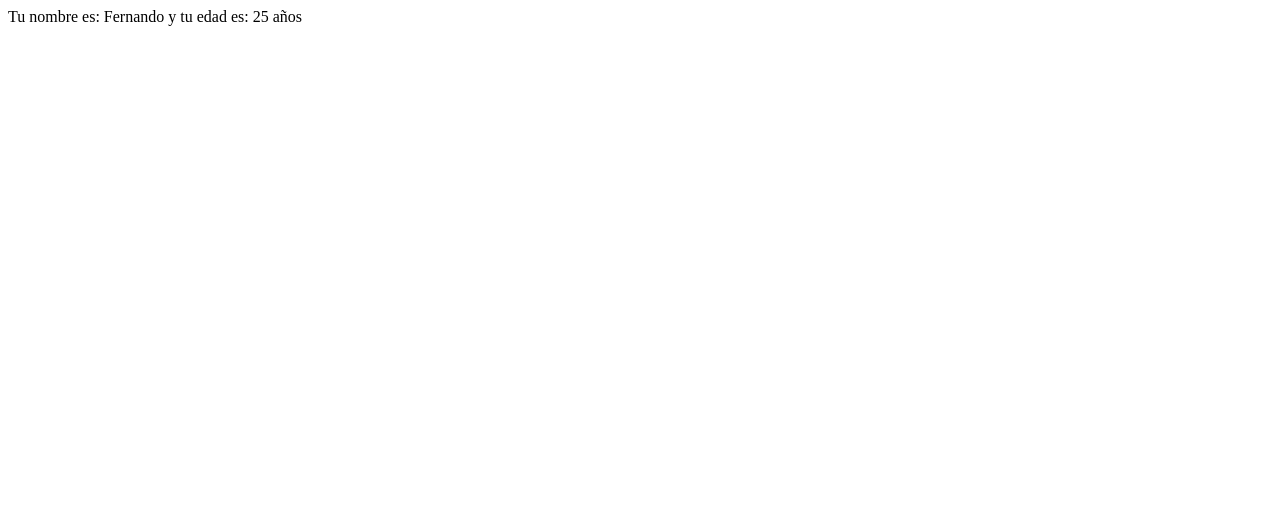
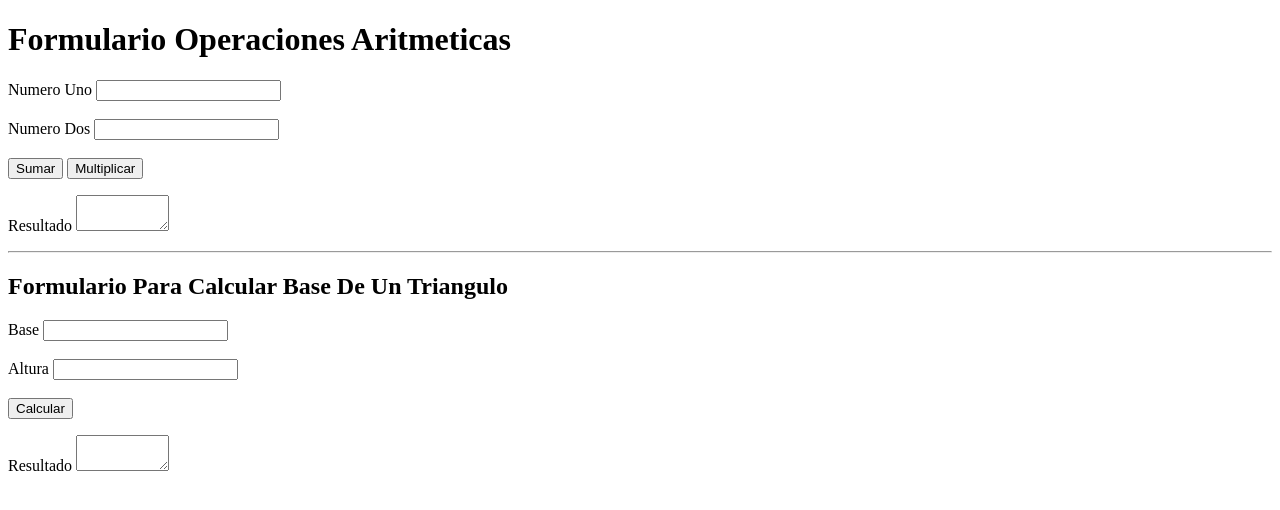
Before and after one commit to Julian-Heredia/examplejs, a plain HTML site: page exampleOne/index.html in a window 1280 px wide. Drawn offline with Linux system fonts and the light colour scheme.

Commit message:
add OperArit file

```diff
--- a/exampleOne/index.html
+++ b/exampleOne/index.html
@@ -3,12 +3,56 @@
 <head>
     <meta charset="UTF-8">
     <meta name="viewport" content="width=device-width, initial-scale=1.0">
-    <title>Variables</title>
-    <script src="js/variables.js"></script>
+    <!-- <title>Variables</title> -->
+    <title>Operacion Aritmeticas</title>
+    <!-- <script src="js/variables.js"></script> -->
+    <script src="js/operArit.js"></script>
 </head>
 <body>
-
-
-
+    <h1>Formulario Operaciones Aritmeticas</h1>
+    <form>
+        <label for="nUno">Numero Uno</label>
+        <input type="text" name="nUno" id="nUno">
+        <br><br>
+        <label for="nDos">Numero Dos</label>
+        <input type="text" name="nDos" id="nDos">
+        <br><br>
+        <button type="button" onclick="sumar()">Sumar</button>
+        <button type="button" onclick="multiplicar()">Multiplicar</button>
+        <p>
+            Resultado
+            <textarea id="resulOperacion" cols="9" rows="2"></textarea>
+        </p>
+    </form>
+    <hr>
+    <h2>Formulario Para Calcular Base De Un Triangulo</h2>
+    <form>
+        <label for="Base">Base</label>
+        <input type="text" name="Base" id="Base">
+        <br><br>
+        <label for="Altura">Altura</label>
+        <input type="text" name="Altura" id="Altura">
+        <br><br>
+        <button type="button" onclick="calcular_Area_Triangulo()">Calcular</button>
+        <p>
+            Resultado
+            <textarea id="resulOperacionT" cols="9" rows="2"></textarea>
+        </p>
+    </form>
+    <!-- <hr>
+    <h2>Formulario Para Calcular Base De Un Circulo</h2>
+    <form>
+        <label for="Base">Base</label>
+        <input type="text" name="Base" id="Base">
+        <br><br>
+        <label for="Altura">Altura</label>
+        <input type="text" name="Altura" id="Altura">
+        <br><br>
+        <button type="button" onclick="sumar()">Calcular</button>
+        <p>
+            Resultado
+            <textarea id="resulOperacionT" cols="9" rows="2"></textarea>
+        </p>
+    </form> -->
 </body>
 </html>
--- /dev/null
+++ b/exampleOne/js/operArit.js
@@ -0,0 +1,38 @@
+function sumar()
+{
+//Recibir los datos
+let numeroU = parseInt(document.getElementById("nUno").value);
+let numeroD = parseInt(document.getElementById("nDos").value);
+
+//Procesar los datos
+let resultado =  parseInt(numeroU + numeroD);
+
+//Entregar los resultados
+document.getElementById("resulOperacion").innerHTML = resultado;
+}
+function multiplicar()
+{
+//Recibir los datos
+let numeroU = parseInt(document.getElementById("nUno").value);
+let numeroD = parseInt(document.getElementById("nDos").value);
+
+//Procesar los datos
+let resultado =  parseInt(numeroU * numeroD);
+
+//Entregar los resultados
+document.getElementById("resulOperacion").innerHTML = resultado;
+}
+
+
+// function calcular_Area_Triangulo()
+// {
+// //Recibir los datos
+// let BBase = parseInt(document.getElementById("Base").value);
+// let AAltura = parseInt(document.getElementById("Altura").value);
+
+// //Procesar los datos
+// let resultado =  parseInt(BBase * AAltura) / 2;
+
+// //Entregar los resultados
+// document.getElementById("resulOperacionT").innerHTML = resultado;
+// }
```
